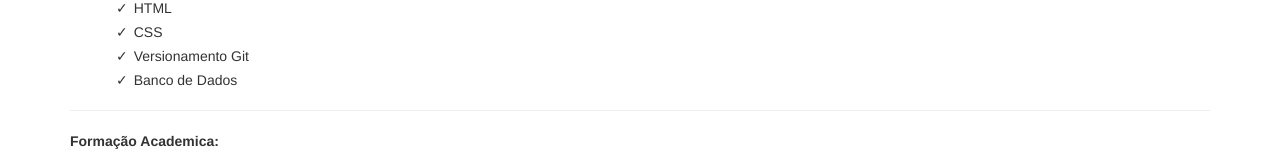
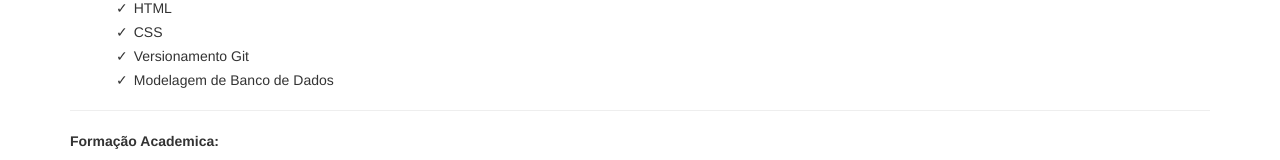
Before and after one commit to GabrielLima01/curriculo, a plain HTML site: page index.html in a window 1280 px wide. Shown: the part 511-671 px from the top of the page. Drawn offline with nearby package versions, Linux system fonts and the light colour scheme.

Commit message:
Alterei o Curriculo

```diff
--- a/index.html
+++ b/index.html
@@ -76,7 +76,7 @@
         <li>HTML</li>
         <li>CSS</li>
         <li>Versionamento Git</li>
-        <li>Banco de Dados</li>
+        <li>Modelagem de Banco de Dados</li>
 
 
     </ul>
```
